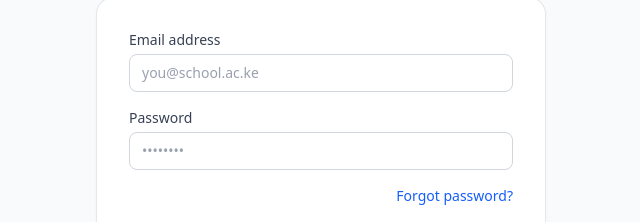
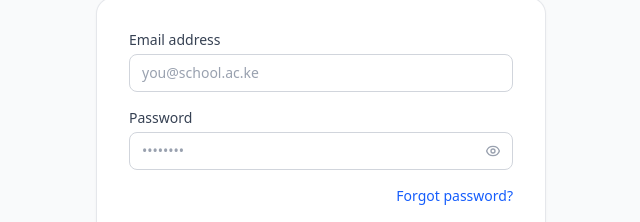
Before and after one commit to allan-roxx/labsynch-frontend, a React (Vite) app: page /login in a window 1280 px wide. Shown: the part 308-530 px from the top of the page, without its empty margins (319-959 px from the left). Built offline with nearby package versions, Linux system fonts and the light colour scheme; no server answers.

Commit message:
feat: add password visibility toggle to Input component

```diff
--- a/src/components/ui/Input.jsx
+++ b/src/components/ui/Input.jsx
@@ -1,14 +1,36 @@
 /** Controlled text/email/password input with label and error display. */
 
+import { useState } from 'react';
 import { clsx } from '../utils';
+
+function EyeIcon() {
+  return (
+    <svg xmlns="http://www.w3.org/2000/svg" className="h-4 w-4" fill="none" viewBox="0 0 24 24" stroke="currentColor" strokeWidth={2}>
+      <path strokeLinecap="round" strokeLinejoin="round" d="M15 12a3 3 0 11-6 0 3 3 0 016 0z" />
+      <path strokeLinecap="round" strokeLinejoin="round" d="M2.458 12C3.732 7.943 7.523 5 12 5c4.478 0 8.268 2.943 9.542 7-1.274 4.057-5.064 7-9.542 7-4.477 0-8.268-2.943-9.542-7z" />
+    </svg>
+  );
+}
+
+function EyeOffIcon() {
+  return (
+    <svg xmlns="http://www.w3.org/2000/svg" className="h-4 w-4" fill="none" viewBox="0 0 24 24" stroke="currentColor" strokeWidth={2}>
+      <path strokeLinecap="round" strokeLinejoin="round" d="M13.875 18.825A10.05 10.05 0 0112 19c-4.478 0-8.268-2.943-9.543-7a9.97 9.97 0 011.563-3.029m5.858.908a3 3 0 114.243 4.243M9.878 9.878l4.242 4.242M9.88 9.88l-3.29-3.29m7.532 7.532l3.29 3.29M3 3l3.59 3.59m0 0A9.953 9.953 0 0112 5c4.478 0 8.268 2.943 9.543 7a10.025 10.025 0 01-4.132 5.411m0 0L21 21" />
+    </svg>
+  );
+}
 
 export default function Input({
   label,
   id,
   error,
   className = '',
+  type,
   ...props
 }) {
+  const isPassword = type === 'password';
+  const [showPassword, setShowPassword] = useState(false);
+
   return (
     <div className="flex flex-col gap-1">
       {label && (
@@ -16,17 +38,32 @@
           {label}
         </label>
       )}
+      <div className="relative">
         <input
           id={id}
+          type={isPassword ? (showPassword ? 'text' : 'password') : type}
           className={clsx(
             'rounded-lg border px-3 py-2 text-sm text-gray-900 placeholder-gray-400',
             'focus:outline-none focus:ring-2 focus:ring-blue-500 focus:border-transparent',
-          'transition-colors',
+            'transition-colors w-full',
+            isPassword && 'pr-10',
             error ? 'border-red-400 bg-red-50' : 'border-gray-300 bg-white',
             className
           )}
           {...props}
         />
+        {isPassword && (
+          <button
+            type="button"
+            tabIndex={-1}
+            onClick={() => setShowPassword((v) => !v)}
+            className="absolute inset-y-0 right-0 flex items-center pr-3 text-gray-400 hover:text-gray-600"
+            aria-label={showPassword ? 'Hide password' : 'Show password'}
+          >
+            {showPassword ? <EyeOffIcon /> : <EyeIcon />}
+          </button>
+        )}
+      </div>
       {error && <p className="text-xs text-red-600">{error}</p>}
     </div>
   );
```
Lines whose indentation alone changed are shown as unchanged.
